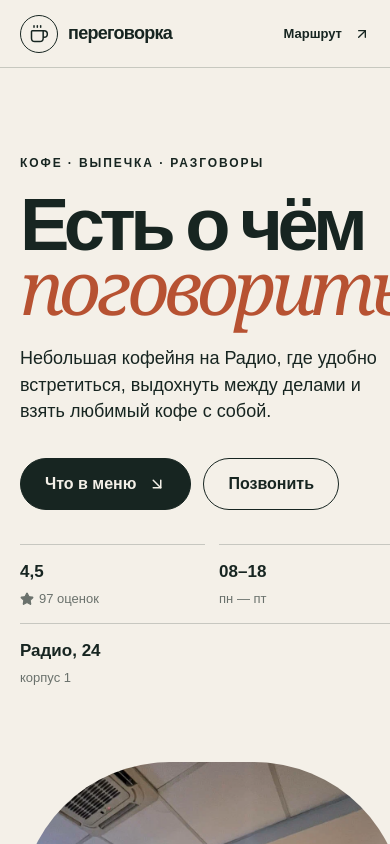
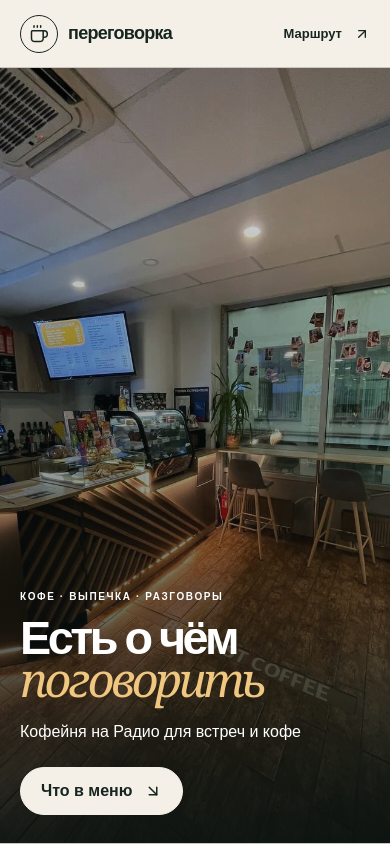
Before and after one commit to gleblutsyuk2-star/peregovorka-cafe, a Next.js app: page / in a window 390 px wide. Shown: the top 844 px of the page. Built offline with nearby package versions, Linux system fonts and the light colour scheme.

Commit message:
Refine mobile hero layout

```diff
--- a/app/globals.css
+++ b/app/globals.css
@@ -60,6 +60,7 @@ h1, h2, h3, p { margin-top: 0; }
 h1 { margin-bottom: 24px; font-size: clamp(64px, 7.1vw, 106px); line-height: .84; letter-spacing: -.075em; font-weight: 800; }
 h1 em { color: var(--rust); font-family: Georgia, 'Times New Roman', serif; font-weight: 400; }
 .lead { max-width: 560px; margin-bottom: 34px; font-size: clamp(18px, 1.45vw, 23px); line-height: 1.45; }
+.lead-mobile { display: none; }
 .hero-actions { display: flex; gap: 12px; flex-wrap: wrap; }
 .button { display: inline-flex; align-items: center; justify-content: center; gap: 12px; min-height: 52px; padding: 0 24px; border: 1px solid var(--ink); border-radius: 100px; font-weight: 800; transition: transform .2s ease, background .2s ease; }
 .button:hover { transform: translateY(-2px); }
@@ -213,12 +214,35 @@ footer > span { text-align: right; font-size: 11px; opacity: .45; }
   .site-header { min-height: 68px; padding: 0 20px; }
   .route-link { font-size: 0; }
   .route-link::before { content: 'Маршрут'; font-size: 13px; }
-  .hero-copy { min-height: auto; padding: 86px 20px 54px; }
-  h1 { font-size: clamp(58px, 19vw, 82px); }
-  .hero-meta { grid-template-columns: 1fr 1fr; }
-  .hero-meta div:last-child { grid-column: 1 / 3; }
-  .hero-visual { min-height: 560px; padding: 20px; }
-  .hero-image-frame { border-radius: 150px 150px 14px 14px; }
+  .hero {
+    position: relative;
+    display: block;
+    height: calc(100svh - 68px);
+    min-height: 560px;
+    background: url('/images/interior.webp') center 54% / cover no-repeat;
+    color: white;
+    isolation: isolate;
+  }
+  .hero::before {
+    position: absolute;
+    z-index: -1;
+    inset: 0;
+    background: linear-gradient(180deg, rgba(10, 19, 17, .18) 12%, rgba(10, 19, 17, .38) 48%, rgba(10, 19, 17, .92) 100%);
+    content: '';
+  }
+  .hero-copy { min-height: 100%; justify-content: flex-end; padding: 50px 20px 28px; }
+  .hero .eyebrow { margin-bottom: 14px; font-size: 10px; }
+  .hero h1 { margin-bottom: 18px; font-size: clamp(38px, 12vw, 58px); line-height: .88; }
+  .hero h1 em { color: var(--wheat); }
+  .lead { max-width: 330px; margin-bottom: 24px; font-size: 16px; line-height: 1.4; }
+  .lead-desktop { display: none; }
+  .lead-mobile { display: inline; }
+  .hero-actions { gap: 8px; }
+  .hero-actions .button { min-height: 48px; padding: 0 20px; border-color: white; }
+  .hero-actions .button-dark { border-color: var(--paper); background: var(--paper); color: var(--ink); }
+  .hero-actions .button-light { display: none; }
+  .hero-meta { display: none; }
+  .hero-visual { display: none; }
   .section { padding: 84px 20px; }
   .section-heading h2, .menu-intro h2, .visit h2 { font-size: 52px; }
   .agenda-grid { grid-template-columns: 1fr; margin-top: 42px; }
--- a/app/page.tsx
+++ b/app/page.tsx
@@ -36,8 +36,8 @@ export default function Home() {
           <p className="eyebrow">Кофе · выпечка · разговоры</p>
           <h1>Есть о чём<br /><em>поговорить</em></h1>
           <p className="lead">
-            Небольшая кофейня на Радио, где удобно встретиться,
-            выдохнуть между делами и взять любимый кофе с собой.
+            <span className="lead-desktop">Небольшая кофейня на Радио, где удобно встретиться, выдохнуть между делами и взять любимый кофе с собой.</span>
+            <span className="lead-mobile">Кофейня на Радио для встреч и кофе</span>
           </p>
           <div className="hero-actions">
             <a className="button button-dark" href="/menu">Что в меню <ArrowDownRight size={18} /></a>
```
